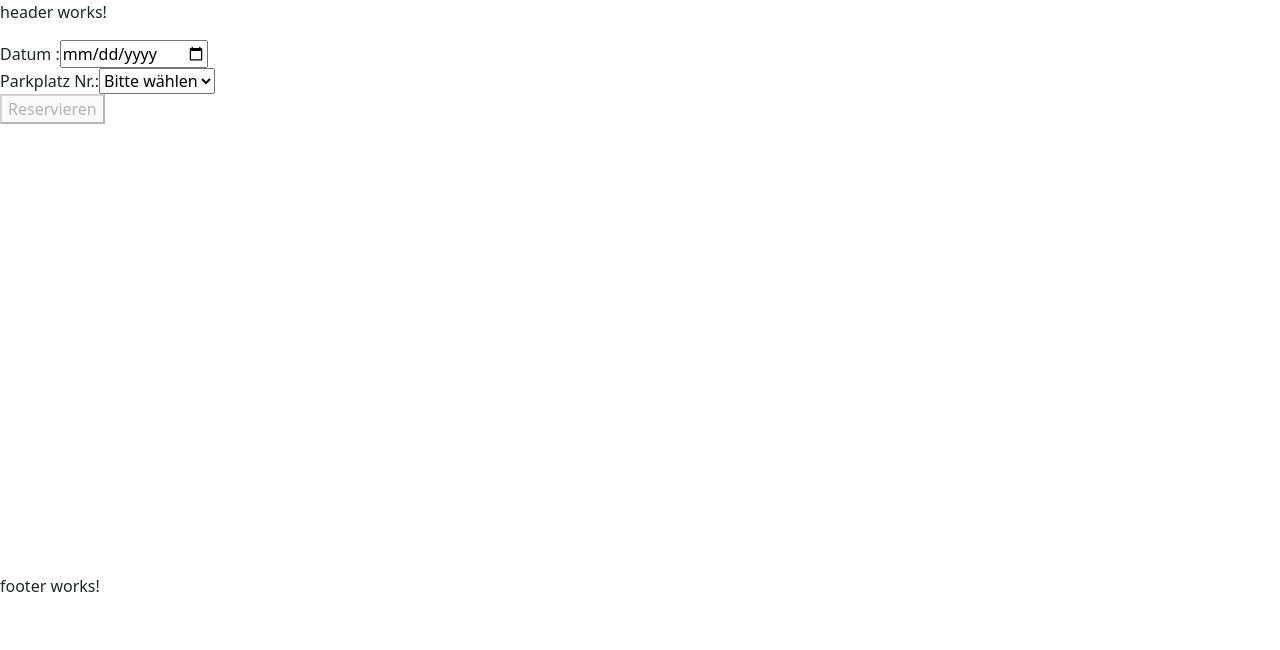
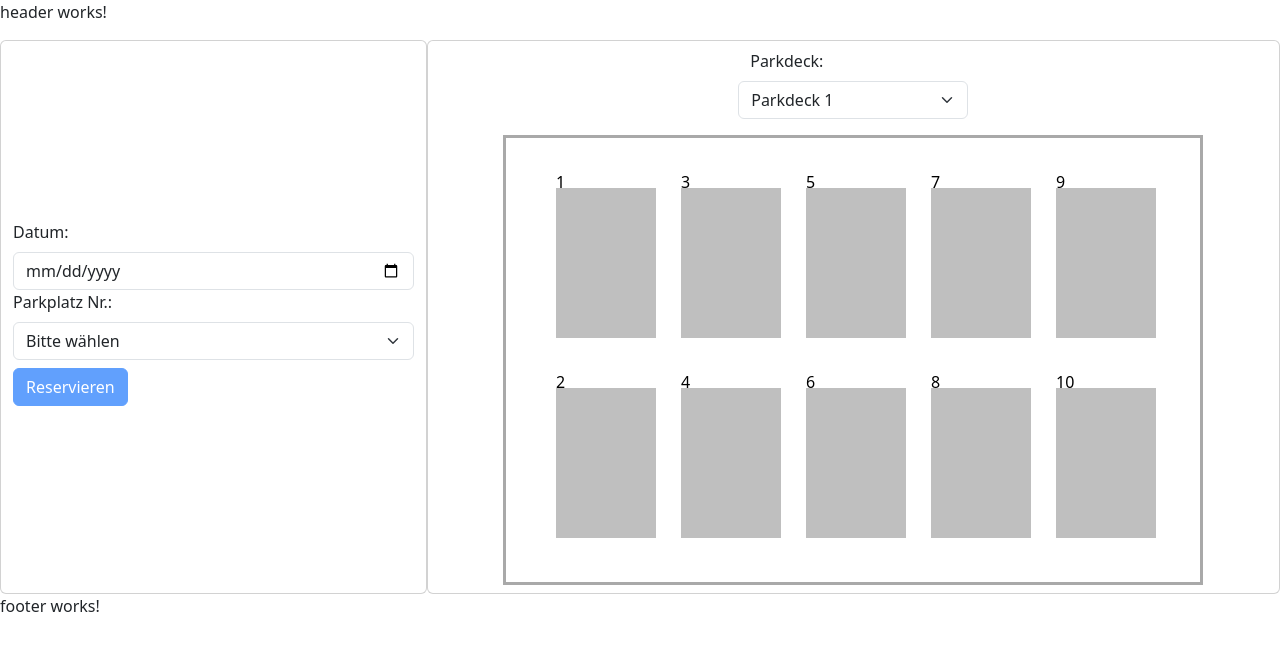
Before and after one commit to adessoSE/Parkleitsystem_Customer_access, an Angular app: page /new in a window 1280 px wide. Shown: the top 650 px of the page. Built offline with nearby package versions, Linux system fonts and the light colour scheme.

Commit message:
add interaction between svg and form

```diff
--- a/src/app/reservation-form/reservation-form.component.css
+++ b/src/app/reservation-form/reservation-form.component.css
@@ -1,11 +1,11 @@
-img {
-  display: block;
-  margin: 0;
-  max-width: 260px;
-  max-height: 260px;
+.parkingSpot{
+  fill: grey;
+  opacity: 0.5;
 }
-area{
-  color: aqua;
-  border: black;
-  z-index: 2;
+.selectedSpot{
+  fill: royalblue;
+  opacity: 0.75;
 }
+.parkingArea{
+  border: darkgray solid;
+}
--- a/src/app/reservation-form/reservation-form.component.html
+++ b/src/app/reservation-form/reservation-form.component.html
@@ -1,28 +1,65 @@
+<div class="container-fluid">
+  <div class="row">
+    <div class="col-md-4 card justify-content-center">
       <form [formGroup]="reservationForm" (ngSubmit)="onSubmit()">
         <div>
-  <label for="reservationDate">Datum :</label>
-  <input id="reservationDate" type="date" formControlName="reservationDate" min="{{validDate | date : 'yyyy-MM-dd'}}">
-    @if (reservationForm.get('reservationDate')?.invalid && reservationForm.get('reservationDate')?.touched){
+          <label for="reservationDate" class="form-label">Datum:</label>
+          <input id="reservationDate" class="form-control" type="date" formControlName="reservationDate"
+                 min="{{validDate | date : 'yyyy-MM-dd'}}">
+          @if (reservationForm.get('reservationDate')?.invalid && reservationForm.get('reservationDate')?.touched) {
             <div><h6>Bitte ein gültiges Datum auswählen!</h6></div>
           }
         </div>
         <div>
-    <label for="reservarionSpot">Parkplatz Nr.:</label>
-    <select id="reservarionSpot" name="reservationSpot" formControlName="reservationSpot">
+          <label for="reservarionSpot" class="form-label">Parkplatz Nr.:</label>
+          <select id="reservarionSpot" class="form-select" name="reservationSpot" formControlName="reservationSpot">
             <option value="">Bitte wählen</option>
-      @for (spot of parkingSpots; track spot.id){
-        <option value="{{spot.id}}" [disabled]="!spot.status">{{spot.id}}</option>
+            @for (spot of parkingSpots; track spot.id) {
+              <option value="{{spot.id}}" [disabled]="!spot.status">{{ spot.id }}</option>
             }
           </select>
-    @if (reservationForm.get('reservationSpot')?.invalid && reservationForm.get('reservationSpot')?.touched){
+          @if (reservationForm.get('reservationSpot')?.invalid && reservationForm.get('reservationSpot')?.touched) {
             <div><h6>Bitte einen Parkplatz auswählen!</h6></div>
           }
         </div>
-  <button type="submit" [disabled]="reservationForm.invalid">Reservieren</button>
+        <button type="submit" class="btn btn-primary my-2" [disabled]="reservationForm.invalid">Reservieren</button>
       </form>
-<!--<svg width="400" height="1500">-->
-<!--  @for (spot of parkingSpots; track spot.id){-->
-<!--    <rect x="{{spot.xCoord}}" y="{{spot.yCoord}}" height="150" width="150" style="fill: red; opacity: 0.5"/>-->
-<!--  }-->
-<!--</svg>-->
-<app-svg></app-svg>
+    </div>
+    <div class="col-md-8 card align-items-center">
+      <div class="row align-items-center my-2">
+        <label for="parkingDeck" class="form-label">Parkdeck: </label>
+        <select id="parkingDeck" class="form-select">
+          <option value="1">Parkdeck 1</option>
+        </select>
+      </div>
+      <!--      @if(parkdeck != null){-->
+      <svg class="parkingArea my-2" height="450" width="700">
+        @for (spot of parkingSpots; track spot.id) {
+          <g>
+            <rect class="parkingSpot" id="rect{{spot.id}}" [attr.x]="spot.xCoord" [attr.y]="spot.yCoord" height="150" width="100" (click)="onSpotPicked(spot.id)"/>
+            <text [attr.x]="spot.xCoord" [attr.y]="spot.yCoord">{{ spot.id }}</text>
+          </g>
+        }
+      </svg>
+      <!--      }-->
+    </div>
+  </div>
+</div>
+
+<!--Modal-->
+<div class="modal" id="dateModal">
+  <div class="modal-dialog">
+    <div class="modal-content">
+      <!--      <div class="modal-header">-->
+      <!--        <h2 class="modal-title">Bitte ein Datum auswählen :</h2>-->
+      <!--      </div>-->
+      <div class="modal-body">
+        <form (ngSubmit)="onModalDate()">
+          <label for="modalDate">Bitte ein Datum auswählen:</label>
+          <input id="modalDate" type="date"/>
+          <button type="submit">Auswählen</button>
+        </form>
+      </div>
+    </div>
+  </div>
+</div>
--- a/src/app/reservation-form/reservation-form.component.ts
+++ b/src/app/reservation-form/reservation-form.component.ts
@@ -1,7 +1,17 @@
 import {Component, OnInit} from '@angular/core';
-import {AbstractControl, FormBuilder, FormGroup, ValidationErrors, ValidatorFn, Validators} from '@angular/forms';
-import {ParkingSpot} from "../shared/parking-spot";
-import {parkingSpots} from "../shared/parking-spots.model";
+import {Router} from '@angular/router';
+import {
+  AbstractControl,
+  FormBuilder,
+  FormGroup,
+  ValidationErrors,
+  ValidatorFn,
+  Validators
+} from '@angular/forms';
+
+import {ParkingSpot} from '../shared/parking-spot';
+import {parkingSpots} from '../shared/parking-spots.model';
+import * as path from "path";
 
 
 @Component({
@@ -14,8 +24,9 @@ export class ReservationFormComponent implements OnInit {
   currentDate: Date;
   validDate: string;
   parkingSpots: ParkingSpot[] = parkingSpots;
+  // selectedSpot: number | undefined; //obsolete?
 
-  constructor(private formbuilder: FormBuilder) {
+  constructor(private formbuilder: FormBuilder, private router: Router) {
     this.currentDate = new Date();
     this.validDate = new Date(this.currentDate.setDate(this.currentDate.getDate() + 1)).toDateString(); // sets the valid date to 'tomorrow'
   }
@@ -24,6 +35,11 @@ export class ReservationFormComponent implements OnInit {
     this.reservationForm = this.formbuilder.group({
       reservationDate: ['', [Validators.required, this.dateValidation()]],
       reservationSpot: ['', Validators.required]
+    })
+    this.reservationForm.get('reservationSpot')?.valueChanges.subscribe(change => {
+      if (change && typeof (change) === "string") {
+        this.onSpotPicked(Number(change));
+      }
     })
   }
 
@@ -41,8 +57,20 @@ export class ReservationFormComponent implements OnInit {
 
   onSubmit() {
     // submit to DB
-    console.log('this has been submitted');
+    this.router.navigate(['/list']);//returns promise, needs onRejected functionality
   }
 
-  protected readonly alert = alert;
+  onSpotPicked(id: number) {
+    // this.selectedSpot = id; //obsolete?
+    const oldRect = document.querySelector('.selectedSpot');
+    oldRect?.classList.replace('selectedSpot', 'parkingSpot');
+    const thisRect = document.getElementById(`rect` + id);
+    thisRect?.classList.replace('parkingSpot', 'selectedSpot');
+    this.reservationForm.get('reservationSpot')?.patchValue(id);
+  }
+
+  onModalDate() {
+    //Date form Modal to Form
+    console.log('The Date has been picked');
+  }
 }
--- a/src/app/reservation/reservation.module.ts
+++ b/src/app/reservation/reservation.module.ts
@@ -5,15 +5,13 @@ import {FormsModule, ReactiveFormsModule} from '@angular/forms';
 import {HomeComponent} from '../home/home.component';
 import {ReservationFormComponent} from '../reservation-form/reservation-form.component';
 import {ReservationListComponent} from '../reservation-list/reservation-list.component';
-import {SvgComponent} from "../svg/svg.component";
 
 
 @NgModule({
   declarations: [
     HomeComponent,
     ReservationFormComponent,
-    ReservationListComponent,
-    SvgComponent
+    ReservationListComponent
   ],
   imports: [
     CommonModule,
--- a/src/app/shared/parking-spots.model.ts
+++ b/src/app/shared/parking-spots.model.ts
@@ -1,14 +1,14 @@
 import {ParkingSpot} from "./parking-spot";
 
 export const parkingSpots: ParkingSpot[] = [
-  {id: 1, status: true, xCoord: 50, yCoord: 20},
-  {id: 2, status: true, xCoord: 50, yCoord: 170},
-  {id: 3, status: true, xCoord: 50, yCoord: 20},
-  {id: 4, status: true, xCoord: 50, yCoord: 20},
-  {id: 5, status: true, xCoord: 50, yCoord: 20},
-  {id: 6, status: true, xCoord: 50, yCoord: 20},
-  {id: 7, status: true, xCoord: 50, yCoord: 20},
-  {id: 8, status: false, xCoord: 50, yCoord: 20},
-  {id: 9, status: false, xCoord: 50, yCoord: 20},
-  {id: 10, status: false, xCoord: 50, yCoord: 20}
+  {id: 1, status: true, xCoord: 50, yCoord: 50},
+  {id: 2, status: true, xCoord: 50, yCoord: 250},
+  {id: 3, status: true, xCoord: 175, yCoord: 50},
+  {id: 4, status: true, xCoord: 175, yCoord: 250},
+  {id: 5, status: true, xCoord: 300, yCoord:50},
+  {id: 6, status: true, xCoord: 300, yCoord: 250},
+  {id: 7, status: true, xCoord: 425, yCoord: 50},
+  {id: 8, status: false, xCoord: 425, yCoord: 250},
+  {id: 9, status: false, xCoord: 550, yCoord: 50},
+  {id: 10, status: false, xCoord: 550, yCoord: 250}
 ]
--- a/src/app/svg/svg.component.css
+++ /dev/null
@@ -1,9 +0,0 @@
-svg{
-  display: block;
-}
-rect{
-  fill: red;
-  opacity: 0.5;
-  stroke: black;
-  stroke-width: 3px;
-}
--- a/src/app/svg/svg.component.ts
+++ /dev/null
@@ -1,31 +0,0 @@
-import {Component, OnInit} from "@angular/core";
-import {ParkingSpot} from "../shared/parking-spot";
-import {parkingSpots} from "../shared/parking-spots.model";
-
-
-@Component({
-  selector:'app-svg',
-  templateUrl:'./test-svg.svg',
-  styleUrl:'./svg.component.css',
-})
-export class SvgComponent implements OnInit{
-  parkingSpots: ParkingSpot[] = parkingSpots;
-  thisGroup = document.querySelector('#thisGroup');
-
-  constructor() {
-  }
-
-  ngOnInit() {
-    if(this.thisGroup){
-      for(let spot of this.parkingSpots){
-        const newRect = document.createElement('rect');
-        newRect.setAttribute('x', String(spot.xCoord));
-        newRect.setAttribute('y',String(spot.yCoord));
-        newRect.setAttribute('height', "150");
-        newRect.setAttribute('width',"150");
-
-        this.thisGroup.appendChild(newRect);
-      }
-    }
-  }
-}
```
Also changed, not shown: src/app/svg/test-svg.svg (deleted). Lines whose indentation alone changed are shown as unchanged.
